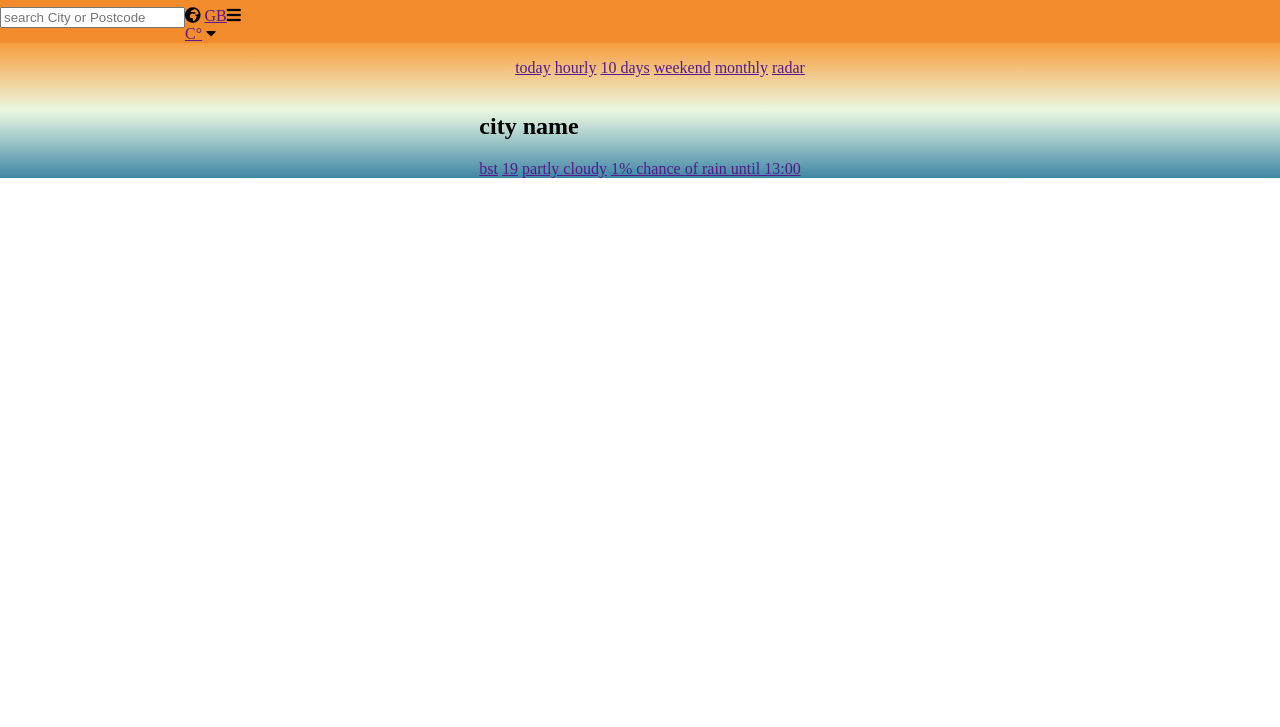
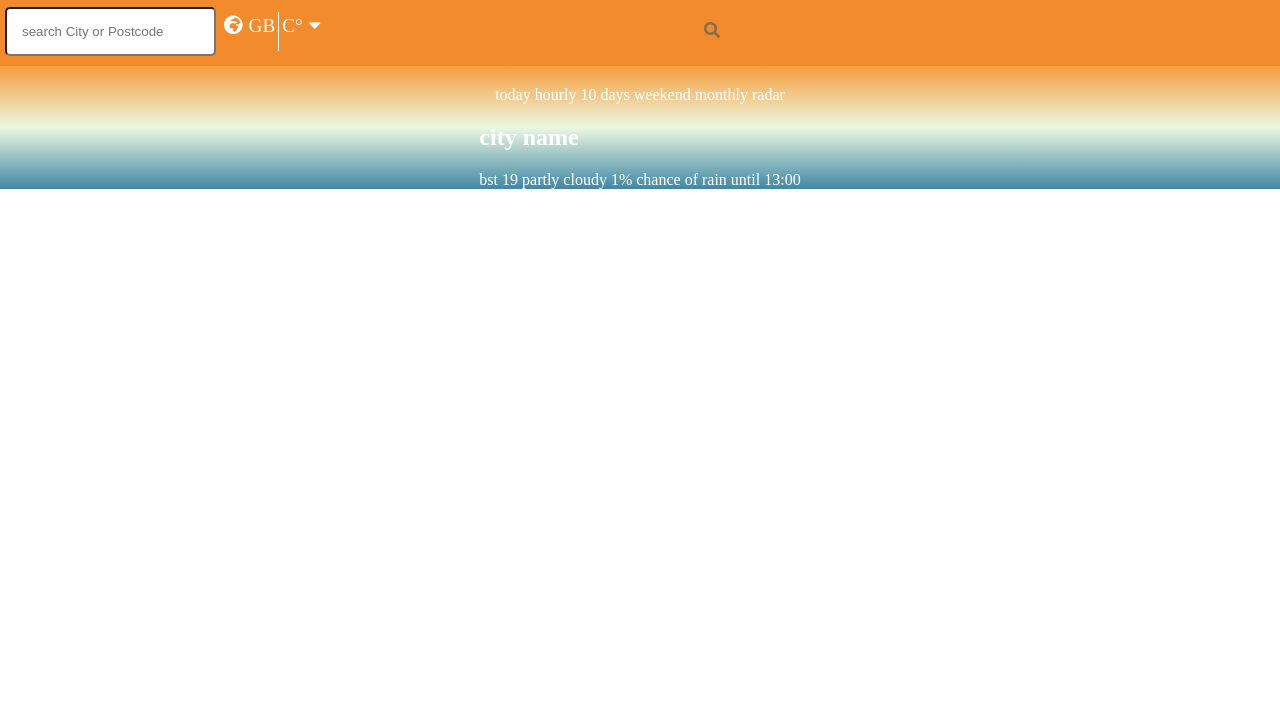
Before and after one commit to mmoha-199/weather-app, a plain HTML site: page website/index.html in a window 1280 px wide. Shown: the part 73-800 px from the top of the page. Drawn offline with Linux system fonts and the light colour scheme.

Commit message:
del ul period

```diff
--- a/website/index.html
+++ b/website/index.html
@@ -14,9 +14,9 @@
             <h1>check weather now <i class="fas fa-cloud-sun"></i></h1>
         </div>
         <nav>
-            <form action="">
+            <form action="get" class="navform">
                 <input type="text" placeholder="search City or Postcode">
-
+                <i class="fas fa-search"></i>
             </form>
             <div class="continent">
                 <i class="fas fa-globe-africa"></i>
@@ -25,7 +25,6 @@
                 <a href="" class="ForC">C&#176;</a>
                 <i class="fas fa-caret-down"></i>
             </div>
-            <i class="fas fa-bars"></i>
         </nav>
     </header>
     <main>
@@ -34,14 +33,12 @@
             <div class="v-divider"></div>
         </div>
         <div class="period">
-            <ul>
             <a href="">today</a>
             <a href="">hourly</a>
             <a href="">10 days</a>
             <a href="">weekend</a>
             <a href="">monthly</a>
             <a href="">radar</a>
-            </ul>
         </div>
         <div class="city-card">
             <div>
--- a/website/style.css
+++ b/website/style.css
@@ -1,12 +1,15 @@
 body{
     box-sizing: border-box;
     z-index: -1;
+    color: white;
 
     font-size: 16px;
     margin: 0;
 }
 body a, body i, body button{
     cursor: pointer;
+    text-decoration: none;
+    color: inherit;
 }
 body i:hover{
     color: rgb(223, 151, 126);
@@ -37,6 +40,7 @@ main{
     justify-content: center;
     justify-items: center;
     background: linear-gradient(#f69d3c,#ebf8e1,#3f87a6);
+    padding-top: 20px;
 }
 footer{
     grid-area: but;
@@ -48,4 +52,36 @@ nav{
     display: flex;
     flex-direction: row;
     width: 100vw;
+    text-align: center;
+    padding-bottom: 10px;
 }
+.continent{
+    display: flex;
+    flex-direction: row;
+    padding: 5px;
+    font-size: 1.2em;
+
+}
+.continent i, .continent a{
+    padding: 3px;
+}
+.navform input{
+    padding: 15px;
+    position: relative;
+    outline: none;
+    border-radius: 5px;
+    margin-left: 5px;
+}
+.navform i{
+    position: absolute;
+    z-index: 2;
+    left: 55%;
+    padding-top: 15px ;
+
+    color: rgba(100, 99, 99, 0.76);
+}
+
+.v-divider:first-of-type{
+    border-left: 1px solid white;
+    height: inherit;
+}
```
Lines whose indentation alone changed are shown as unchanged.
